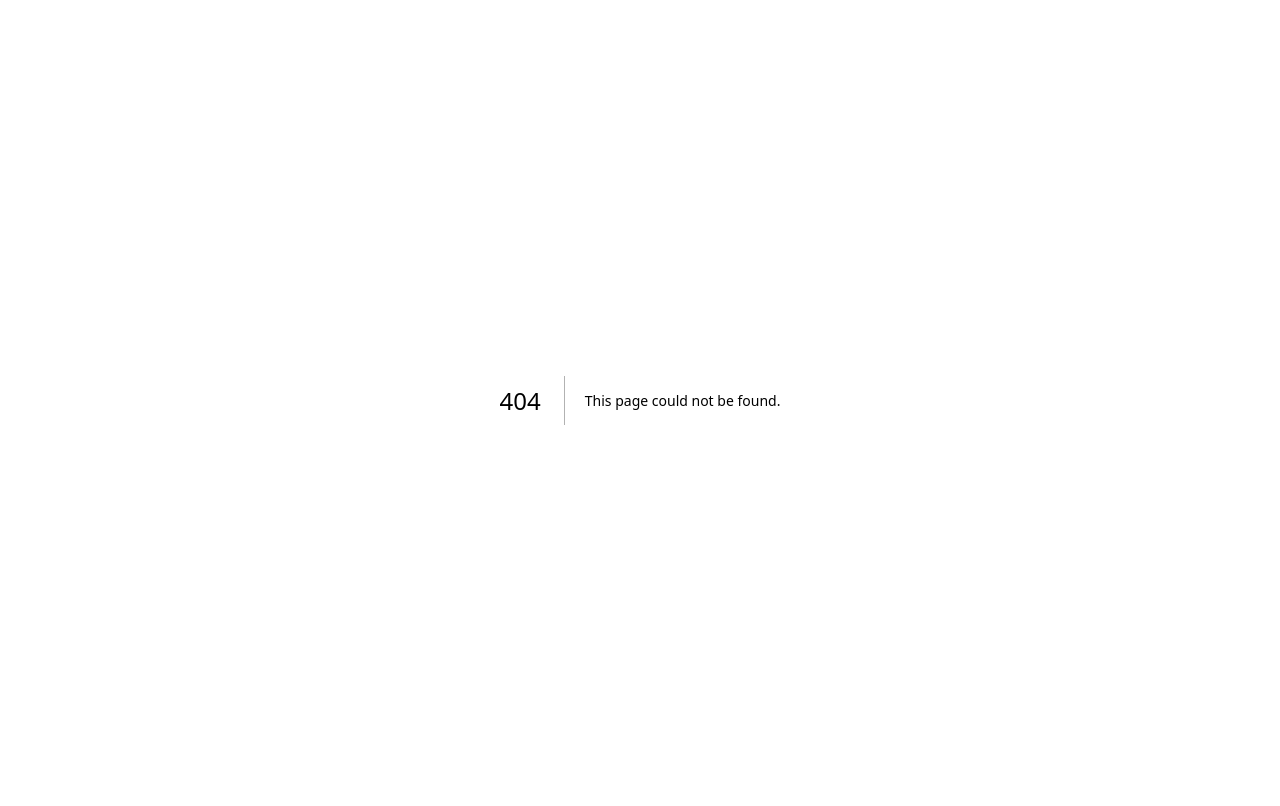
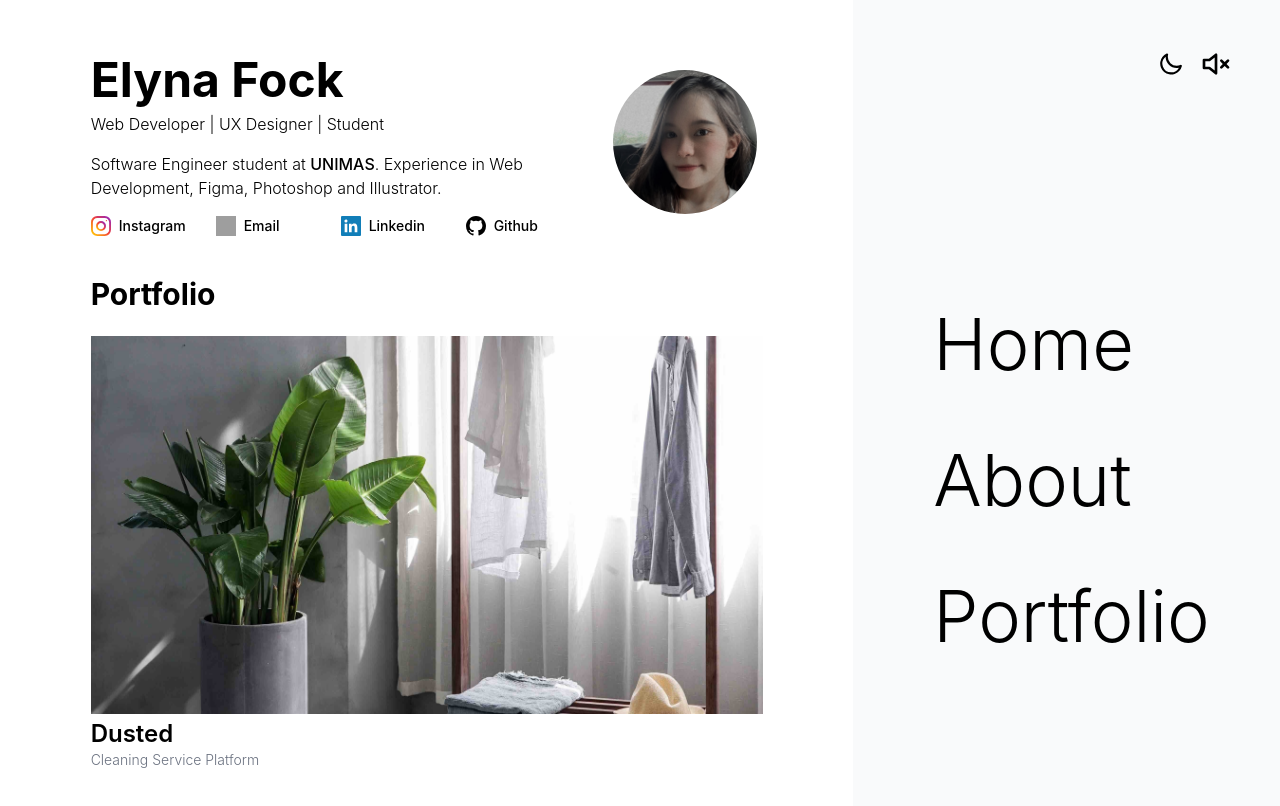
Before and after one commit to elynafock/nextjs-portfolio, a Next.js app: page /portfolio in a window 1280 px wide. Before the commit this address had no page. Shown: the top 806 px of the page. Built offline with nearby package versions, Linux system fonts and the light colour scheme; grey boxes are pictures that could not be loaded.

Commit message:
created portfolio ui

```diff
--- a/components/core/NavBarLinks.tsx
+++ b/components/core/NavBarLinks.tsx
@@ -14,8 +14,8 @@ const NavBarLinks = () => {
       href: "/about",
     },
     {
-      name: "Work",
-      href: "/work",
+      name: "Portfolio",
+      href: "/portfolio",
     },
   ];
   return (
--- /dev/null
+++ b/pages/portfolio.tsx
@@ -0,0 +1,27 @@
+import React from "react";
+import AppLayout from "../components/core/AppLayout";
+
+const portfolio = () => {
+  return (
+    <AppLayout>
+      <article>
+        <h3 className="text-3xl font-bold py-2 mt-8 mb-4">Portfolio</h3>
+        <div className="flex flex-col gap-y-1">
+          <img
+            src="portfolio.jpg"
+            alt="Dusted"
+            className="aspect-video object-cover"
+          />
+          <div>
+            <h4 className="text-2xl font-semibold">Dusted</h4>
+            <p className="font-light text-sm text-gray-500">
+              Cleaning Service Platform
+            </p>
+          </div>
+        </div>
+      </article>
+    </AppLayout>
+  );
+};
+
+export default portfolio;
```
Also changed, not shown: public/portfolio.jpg (added).
